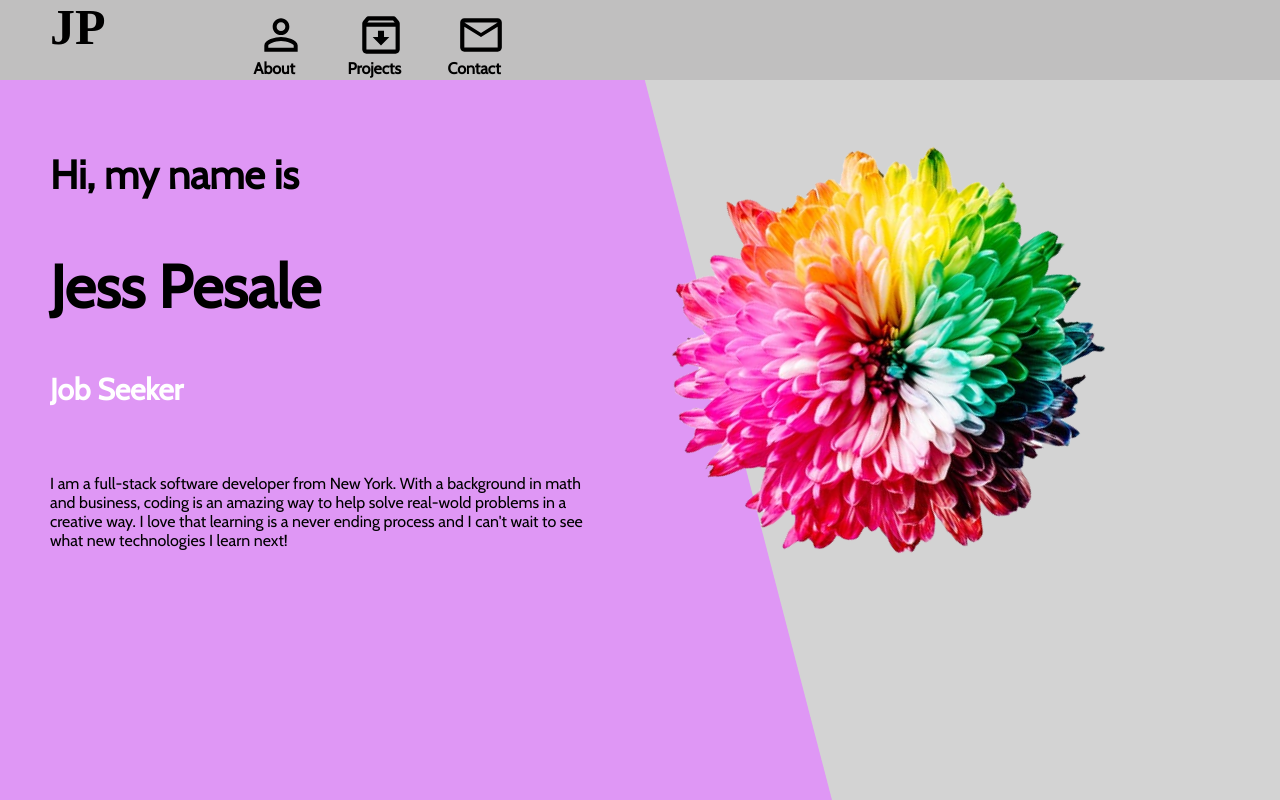
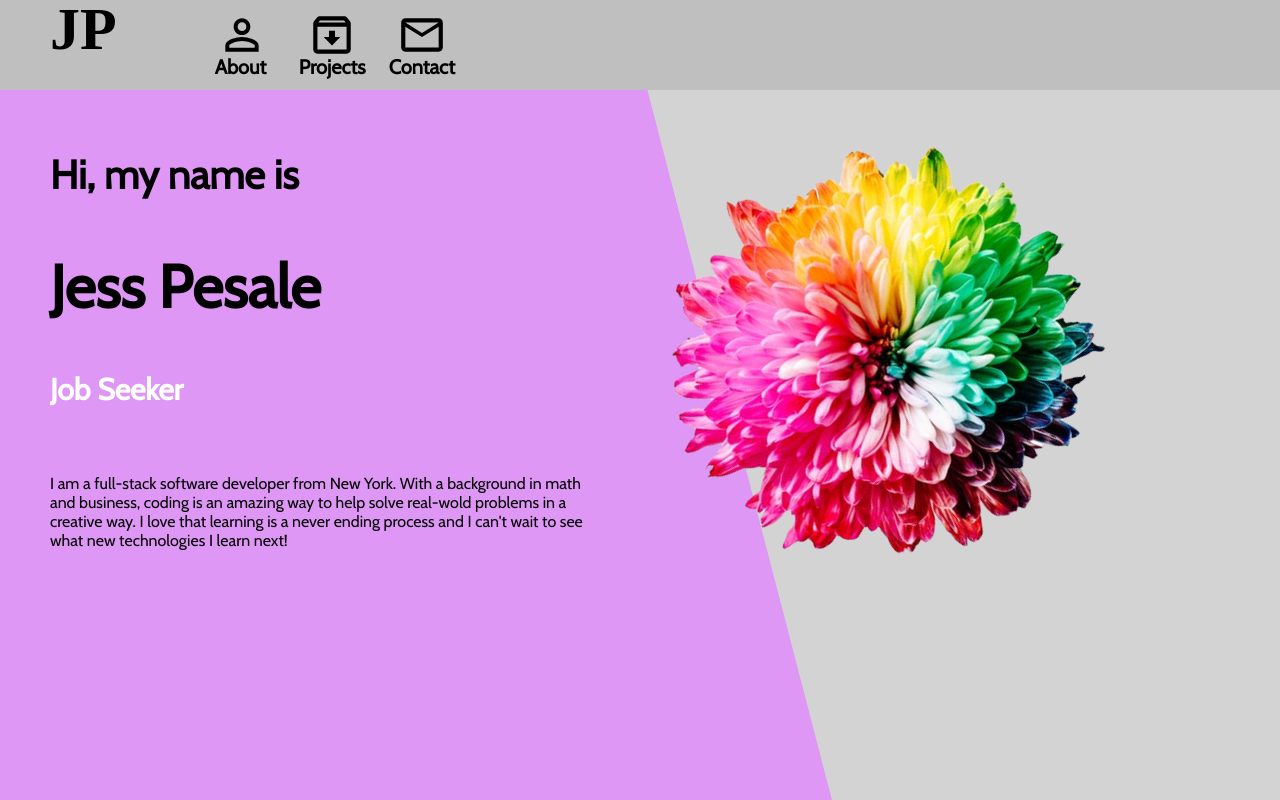
Before and after one commit to jesspesale/portfolio-site, a React (Create React App) app: page / in a window 1280 px wide. Shown: the top 800 px of the page. Built offline with nearby package versions, Linux system fonts and the light colour scheme.

Commit message:
fixed font size and vertical align for navbar items

```diff
--- a/src/components/Navbar/Navbar.css
+++ b/src/components/Navbar/Navbar.css
@@ -1,6 +1,6 @@
 .navbar{
     width: 100%;
-    height: 80px;
+    height: 90px;
     background-color: rgb(192, 191, 191);
     position:fixed;
     z-index: 4;
@@ -19,14 +19,13 @@
 }
 
 .logo{
-    font-size: 50px;
+    font-size: 60px;
     font-weight: bold;
     font-family: 'Dancing Script', cursive;
-    margin-top: -12px;
+    margin-top: -15px;
     margin-left: 20px;
-    display: center;
     color: black;
-    margin-right: 150px;
+    margin-right: 100px;
 }
 
 .logo:hover{
@@ -51,8 +50,11 @@
 }
 
 .icon{
-    margin-right: 25px;
+    margin-right: 20px;
     align-items: center;
     color: black;
     text-decoration: none;
+    font-size: 20px;
+    vertical-align: middle;
+
 }
```
